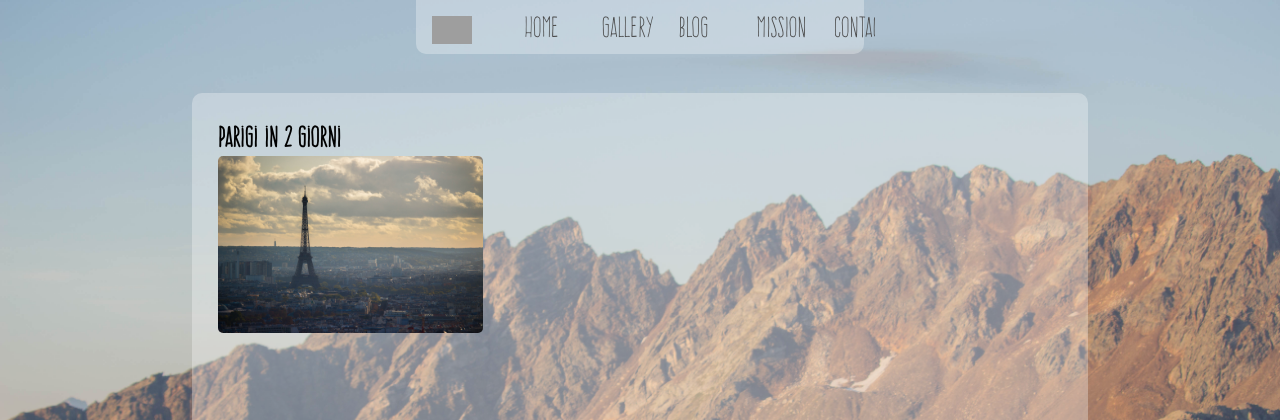
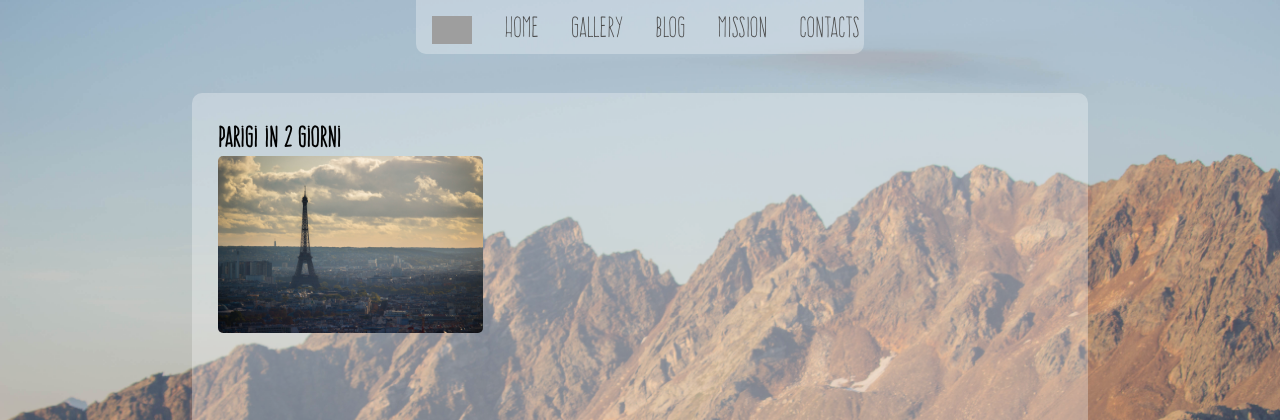
Before and after one commit to vxrich/Sito_Django, a Django app: page /blog/ in a window 1280 px wide. Shown: the top 420 px of the page. Run offline with Django 3.2, Linux system fonts and the light colour scheme; data comes from the database, SQL or seed files in the repository; grey boxes are pictures that could not be loaded.

Commit message:
Toolbar 2

```diff
--- a/Sito_Django/settings.py
+++ b/Sito_Django/settings.py
@@ -121,7 +121,7 @@ USE_TZ = True
 STATIC_URL = '/static/'
 #MEDIA_ROOT = '/blog/templates/cover/'
 #MEDIA_URL = '/static/'
-#STATIC_ROOT = "/home/riccardogrespan/Sito_Django/static/"
+STATIC_ROOT = "/home/vxrich/Sito_Django/static/"
 STATICFILES_DIRS = (
   os.path.join(BASE_DIR, 'static/'),
 )
--- a/static/css/custom.css
+++ b/static/css/custom.css
@@ -71,7 +71,6 @@ a.blog-link{
 
 a.custom{
     font-size: 3vmin;
-    width: 20%;
 }
 
 a.cc{
```
Also changed, not shown: 1 other file.
